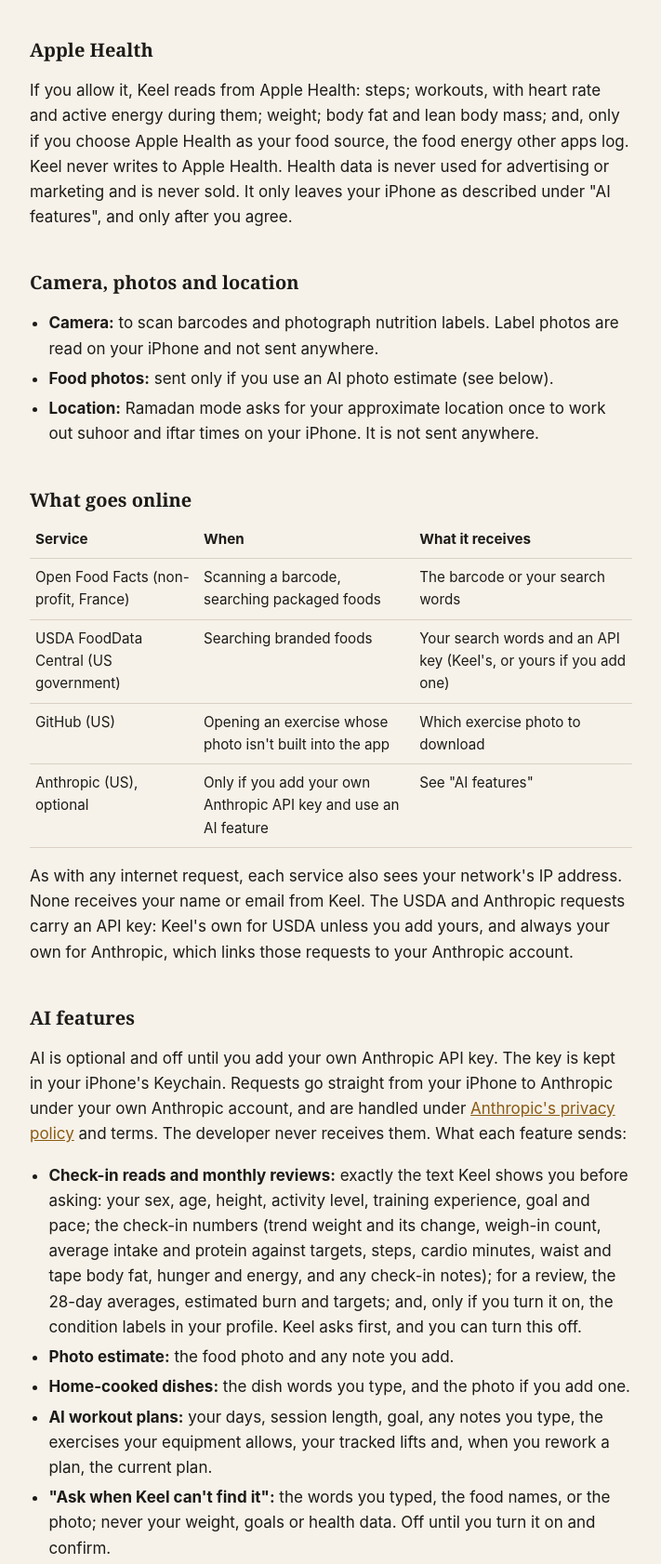
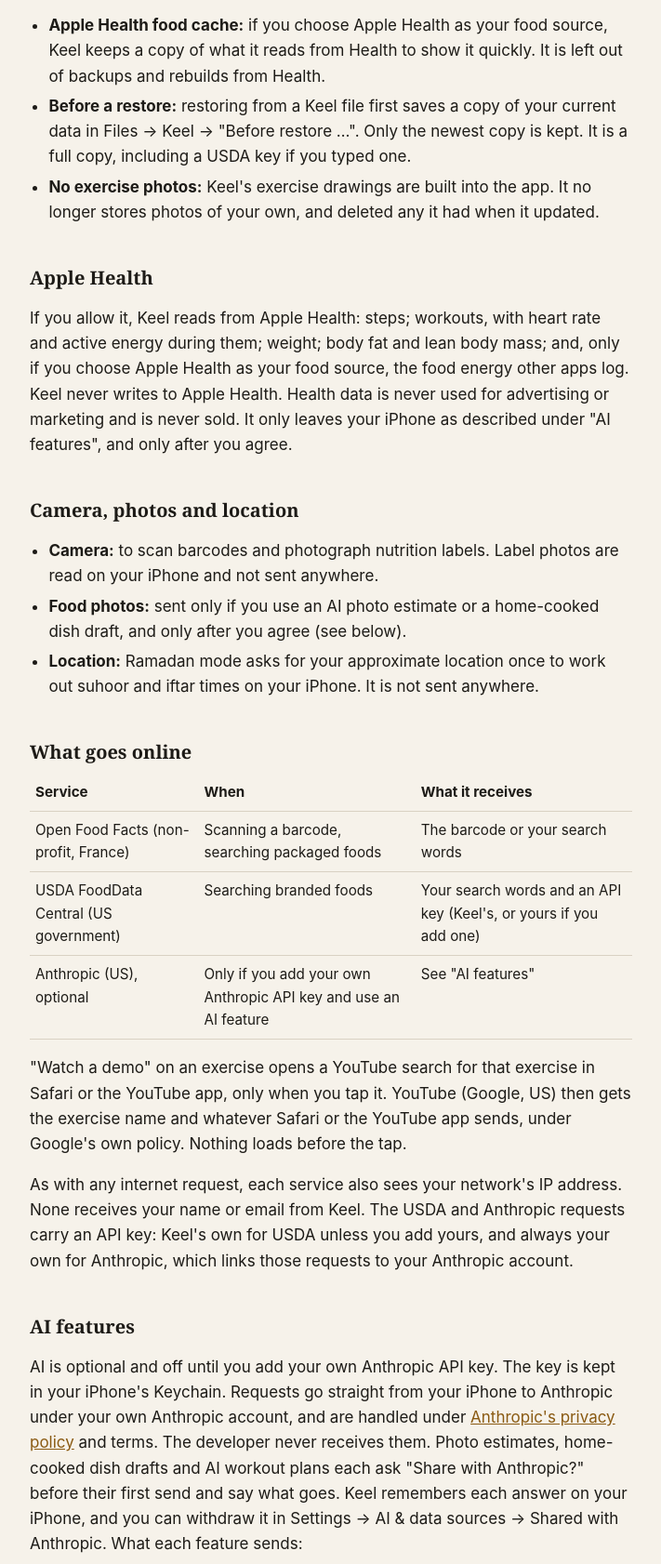
Before and after one commit to hichaudh/hichaudh.github.io, a plain HTML site: page keel/privacy/index.html in a window 1280 px wide. Shown: the part 482-2164 px from the top of the page at 93% size, without its empty margins (284-995 px from the left). Drawn offline with Linux system fonts and the light colour scheme.

Commit message:
Keel privacy policy: Run B (ask first, no GitHub, YouTube demos, restore copy, feedback fallback)

```diff
--- a/keel/privacy/index.html
+++ b/keel/privacy/index.html
@@ -1,12 +1,17 @@
 <!doctype html><html lang="en"><head><meta charset="utf-8"><meta name="viewport" content="width=device-width,initial-scale=1"><title>Keel Privacy Policy</title><link rel="stylesheet" href="/style.css"></head>
 <body><main>
 <h1>Keel privacy policy</h1>
-<p class="date">Effective 18 November 2026</p>
+<p class="date">Effective 19 November 2026</p>
 
 <p><strong>The short version.</strong> Keel has no accounts and no server. What you log stays on your iPhone. Keel doesn't track you, show ads, use analytics, or sell or share data for marketing. A few features go online to look things up; each is listed below with exactly what it sends.</p>
 
 <h2>What Keel keeps on your iPhone</h2>
 <p>Your food log, weigh-ins and body measurements, workouts, goals, plans and settings. They are stored in Keel's own storage on your iPhone (and in a small file its widgets read). Like any app's data, they are part of your iPhone's backups (iCloud or your computer), held under your Apple Account. The developer never receives them.</p>
+<ul>
+<li><strong>Apple Health food cache:</strong> if you choose Apple Health as your food source, Keel keeps a copy of what it reads from Health to show it quickly. It is left out of backups and rebuilds from Health.</li>
+<li><strong>Before a restore:</strong> restoring from a Keel file first saves a copy of your current data in Files → Keel → "Before restore …". Only the newest copy is kept. It is a full copy, including a USDA key if you typed one.</li>
+<li><strong>No exercise photos:</strong> Keel's exercise drawings are built into the app. It no longer stores photos of your own, and deleted any it had when it updated.</li>
+</ul>
 
 <h2>Apple Health</h2>
 <p>If you allow it, Keel reads from Apple Health: steps; workouts, with heart rate and active energy during them; weight; body fat and lean body mass; and, only if you choose Apple Health as your food source, the food energy other apps log. Keel never writes to Apple Health. Health data is never used for advertising or marketing and is never sold. It only leaves your iPhone as described under "AI features", and only after you agree.</p>
@@ -14,7 +19,7 @@
 <h2>Camera, photos and location</h2>
 <ul>
 <li><strong>Camera:</strong> to scan barcodes and photograph nutrition labels. Label photos are read on your iPhone and not sent anywhere.</li>
-<li><strong>Food photos:</strong> sent only if you use an AI photo estimate (see below).</li>
+<li><strong>Food photos:</strong> sent only if you use an AI photo estimate or a home-cooked dish draft, and only after you agree (see below).</li>
 <li><strong>Location:</strong> Ramadan mode asks for your approximate location once to work out suhoor and iftar times on your iPhone. It is not sent anywhere.</li>
 </ul>
 
@@ -24,28 +29,29 @@
 <tbody>
 <tr><td>Open Food Facts (non-profit, France)</td><td>Scanning a barcode, searching packaged foods</td><td>The barcode or your search words</td></tr>
 <tr><td>USDA FoodData Central (US government)</td><td>Searching branded foods</td><td>Your search words and an API key (Keel's, or yours if you add one)</td></tr>
-<tr><td>GitHub (US)</td><td>Opening an exercise whose photo isn't built into the app</td><td>Which exercise photo to download</td></tr>
 <tr><td>Anthropic (US), optional</td><td>Only if you add your own Anthropic API key and use an AI feature</td><td>See "AI features"</td></tr>
 </tbody></table>
+<p>"Watch a demo" on an exercise opens a YouTube search for that exercise in Safari or the YouTube app, only when you tap it. YouTube (Google, US) then gets the exercise name and whatever Safari or the YouTube app sends, under Google's own policy. Nothing loads before the tap.</p>
 <p>As with any internet request, each service also sees your network's IP address. None receives your name or email from Keel. The USDA and Anthropic requests carry an API key: Keel's own for USDA unless you add yours, and always your own for Anthropic, which links those requests to your Anthropic account.</p>
 
 <h2>AI features</h2>
-<p>AI is optional and off until you add your own Anthropic API key. The key is kept in your iPhone's Keychain. Requests go straight from your iPhone to Anthropic under your own Anthropic account, and are handled under <a href="https://www.anthropic.com/legal/privacy">Anthropic's privacy policy</a> and terms. The developer never receives them. What each feature sends:</p>
+<p>AI is optional and off until you add your own Anthropic API key. The key is kept in your iPhone's Keychain. Requests go straight from your iPhone to Anthropic under your own Anthropic account, and are handled under <a href="https://www.anthropic.com/legal/privacy">Anthropic's privacy policy</a> and terms. The developer never receives them. Photo estimates, home-cooked dish drafts and AI workout plans each ask "Share with Anthropic?" before their first send and say what goes. Keel remembers each answer on your iPhone, and you can withdraw it in Settings → AI &amp; data sources → Shared with Anthropic. What each feature sends:</p>
 <ul>
 <li><strong>Check-in reads and monthly reviews:</strong> exactly the text Keel shows you before asking: your sex, age, height, activity level, training experience, goal and pace; the check-in numbers (trend weight and its change, weigh-in count, average intake and protein against targets, steps, cardio minutes, waist and tape body fat, hunger and energy, and any check-in notes); for a review, the 28-day averages, estimated burn and targets; and, only if you turn it on, the condition labels in your profile. Keel asks first, and you can turn this off.</li>
 <li><strong>Photo estimate:</strong> the food photo and any note you add.</li>
 <li><strong>Home-cooked dishes:</strong> the dish words you type, and the photo if you add one.</li>
-<li><strong>AI workout plans:</strong> your days, session length, goal, any notes you type, the exercises your equipment allows, your tracked lifts and, when you rework a plan, the current plan.</li>
+<li><strong>AI workout plans:</strong> your days a week, session length, goal, any notes you type, the exercises your equipment allows (including any you added yourself), your tracked lifts and, when you rework a plan or workout, the current one.</li>
 <li><strong>"Ask when Keel can't find it":</strong> the words you typed, the food names, or the photo; never your weight, goals or health data. Off until you turn it on and confirm.</li>
 </ul>
 <p>Some text is written by Apple Intelligence on your iPhone; that never leaves your iPhone.</p>
 
 <h2>Feedback</h2>
-<p>"Send feedback" and "Report this" open an email in the Mail app. Nothing is sent unless you send it. It includes the app and iOS version, the iPhone model and, for a problem report, the kind of error; never your food, weights or health data.</p>
+<p>"Send feedback" and "Report this" open an email in the Mail app. If Mail can't open, Keel shows the address with a Copy button instead. Nothing is sent unless you send it. It includes the app and iOS version, the iPhone model and, for a problem report, the kind of error; never your food, weights or health data.</p>
 
 <h2>Your choices</h2>
 <ul>
 <li><strong>See and keep your data:</strong> Settings → Export my data.</li>
+<li><strong>Stop sharing one AI feature:</strong> turn it off in Settings → AI &amp; data sources → Shared with Anthropic.</li>
 <li><strong>Stop AI:</strong> remove the key in Settings → AI &amp; data sources → Advanced.</li>
 <li><strong>Stop Health access:</strong> the Settings app → Health → Data Access &amp; Devices → Keel.</li>
 <li><strong>Delete everything:</strong> delete the Keel app. Because there is no server, nothing remains with the developer.</li>
```
